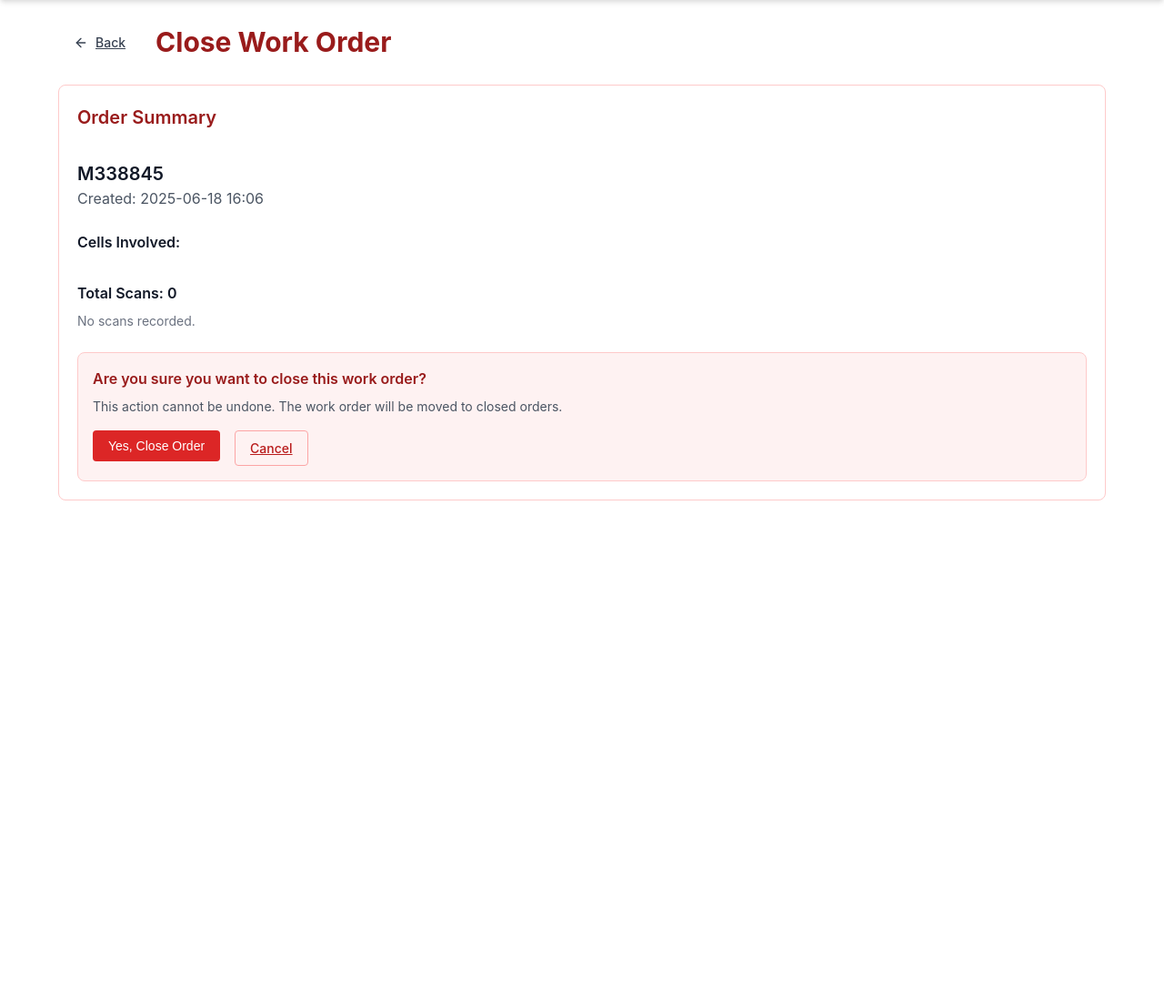
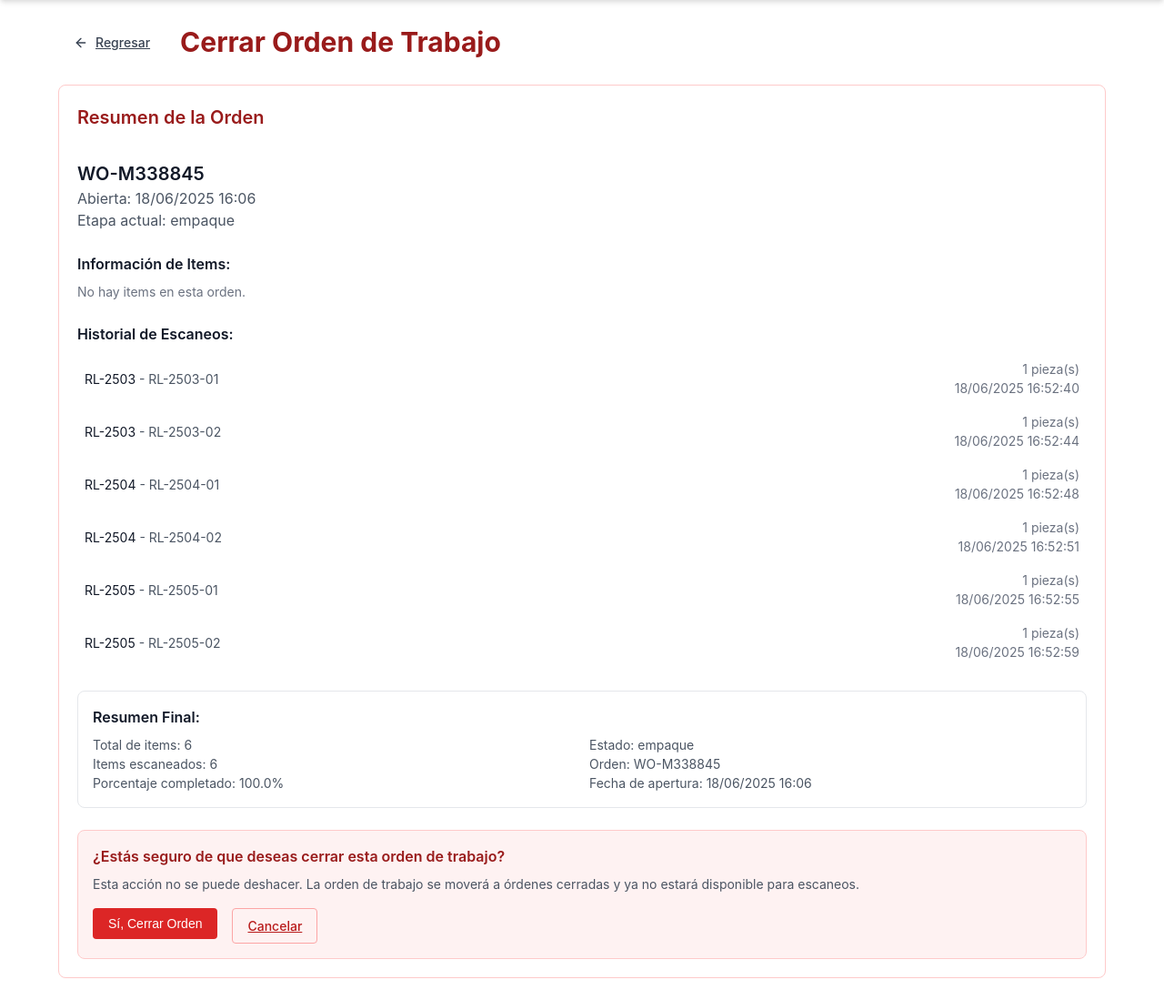
Before and after one commit to hectorrene/traceabilitySystem, a Django app: page /ordenes/15/cerrar/ in a window 1280 px wide. Shown: the part 72-1171 px from the top of the page at 91% size. Before the commit the page ends 622 px from the top, so only its background shows below. Run offline with Django 5.2, Linux system fonts and the light colour scheme; data comes from the database, SQL or seed files in the repository; both versions use the stored data as it was after the commit.

Commit message:
terminada

```diff
--- a/system/templates/system/activeWorkOrdersDetail.html
+++ b/system/templates/system/activeWorkOrdersDetail.html
@@ -1,6 +1,6 @@
 {% extends 'system/base.html' %}
 
-{% block title %}Receipts - {{ work_order.number }}{% endblock %}
+{% block title %} Detalles - {{ work_order.number }}{% endblock %}
 
 {% block content %}
 <div class="space-y">
@@ -12,7 +12,7 @@
             </svg>
             Regresar
         </a>
-        <h1 class="page-title">Receipts - WO-{{ work_order.number }}</h1>
+        <h1 class="page-title"> Detalles - WO-{{ work_order.number }}</h1>
     </div>
 
     <div class="grid grid-cols-2">
--- a/system/templates/system/closeOrder.html
+++ b/system/templates/system/closeOrder.html
@@ -1,6 +1,6 @@
 {% extends 'system/base.html' %}
 
-{% block title %}Close Work Order{% endblock %}
+{% block title %}Cerrar Orden de Trabajo{% endblock %}
 
 {% block content %}
 <div class="space-y">
@@ -10,56 +10,132 @@
                 <line x1="19" y1="12" x2="5" y2="12"></line>
                 <polyline points="12 19 5 12 12 5"></polyline>
             </svg>
-            Back
+            Regresar
         </a>
-        <h1 class="page-title">Close Work Order</h1>
+        <h1 class="page-title">Cerrar Orden de Trabajo</h1>
     </div>
 
     <div class="card">
         <div class="card-header">
-            <h2 class="card-title">Order Summary</h2>
+            <h2 class="card-title">Resumen de la Orden</h2>
         </div>
         <div class="card-content">
             <div class="space-y">
                 <div>
-                    <h3 class="text-xl font-semibold">{{ work_order.number }}</h3>
-                    <p class="text-gray-600">Created: {{ work_order.pub_date|date:'Y-m-d H:i' }}</p>
+                    <h3 class="text-xl font-semibold">WO-{{ work_order.number }}</h3>
+                    <p class="text-gray-600">Abierta: {{ work_order.pub_date|date:'d/m/Y H:i' }}</p>
+                    <p class="text-gray-600">Etapa actual: <span class="capitalize">{{ work_order.current_stage }}</span></p>
                 </div>
 
                 <div>
-                    <h4 class="font-semibold mb-2">Cells Involved:</h4>
-                    <div class="flex flex-wrap gap-2">
-                        {% for cell in work_order_items.cells %}
-                        <span class="badge badge-outline">{{ cell }}</span>
+                    <h4 class="font-semibold mb-2">Información de Items:</h4>
+                    {% with work_order_items=work_order.workorderitems_set.all %}
+                    <div class="space-y-2">
+                        {% for wo_item in work_order_items %}
+                        <div class="bg-gray-50 p-3 rounded">
+                            <div class="flex justify-between items-start">
+                                <div>
+                                    <p class="font-medium">{{ wo_item.items.part_number }}</p>
+                                    <p class="text-sm text-gray-600">{{ wo_item.items.description }}</p>
+                                    <p class="text-sm text-gray-600">Número serializado: {{ wo_item.serialized_part_number }}</p>
+                                </div>
+                                <div class="text-right">
+                                    <p class="text-sm font-medium">Cantidad: {{ wo_item.quantity }}</p>
+                                    {% with scanned_count=wo_item.scans_set.count %}
+                                    <p class="text-sm {% if scanned_count >= 1 %}text-green-600{% else %}text-red-600{% endif %}">
+                                        Escaneado: {{ scanned_count }}/1
+                                    </p>
+                                    {% endwith %}
+                                </div>
+                            </div>
+
+                            <!-- Mostrar celdas asignadas para este item -->
+                            <div class="mt-2">
+                                <p class="text-xs text-gray-500 mb-1">Celdas asignadas:</p>
+                                <div class="flex flex-wrap gap-1">
+                                    {% for cell in wo_item.items.cells.all %}
+                                    <span class="badge badge-outline text-xs">{{ cell.work_cell }} ({{ cell.lineType }})</span>
+                                    {% endfor %}
+                                </div>
+                            </div>
+                        </div>
+                        {% empty %}
+                        <p class="text-sm text-gray-500">No hay items en esta orden.</p>
+                        {% endfor %}
+                    </div>
+                    {% endwith %}
+                </div>                <!-- Mostrar historial de escaneos -->
+                <div>
+                    <h4 class="font-semibold mb-2">Historial de Escaneos:</h4>
+                    <div class="space-y-1 max-h-60 overflow-y-auto">
+                        {% if all_scans %}
+                            {% for scan in all_scans %}
+                            <div class="flex justify-between items-center text-sm bg-green-50 p-2 rounded border-l-4 border-green-400">
+                                <div>
+                                    <span class="font-medium">{{ scan.items.part_number }}</span>
+                                    <span class="text-gray-600">- {{ scan.workOrderItems.serialized_part_number }}</span>
+                                </div>
+                                <div class="text-right text-xs text-gray-500">
+                                    <p>{{ scan.scanned_items }} pieza(s)</p>
+                                    <p>{{ scan.timestamp|date:'d/m/Y H:i:s' }}</p>
+                                </div>
+                            </div>
+                            {% endfor %}
+                        {% else %}
+                        <p class="text-sm text-gray-500 p-2">No hay escaneos registrados.</p>
+                        {% endif %}
+                    </div>
+                </div>
+
+                <!-- Verificar si hay errores -->
+                {% with order_errors=work_order.errors_set.all %}
+                {% if order_errors %}
+                <div>
+                    <h4 class="font-semibold mb-2 text-yellow-700">Errores Registrados:</h4>
+                    <div class="space-y-1">
+                        {% for error in order_errors %}
+                        <div class="text-sm bg-yellow-50 p-2 rounded border-l-4 border-yellow-400">
+                            <p class="font-medium text-yellow-800">{{ error.get_error_display|default:error.error }}</p>
+                            <p class="text-yellow-700">{{ error.description }}</p>
+                            <p class="text-xs text-yellow-600">{{ error.pub_date|date:'d/m/Y H:i:s' }}</p>
+                        </div>
                         {% endfor %}
                     </div>
                 </div>
-
-                <div>
-                    <h4 class="font-semibold mb-2">Total Scans: {{ work_order.scans|length }}</h4>
-                    <div class="space-y">
-                        {% for scan in work_order.scans %}
-                        <div class="flex justify-between items-center text-sm bg-gray-50 p-2 rounded">
-                            <span>{{ scan.cell }} - {{ scan.part_number }}</span>
-                            <span>{{ scan.scanned_pieces }} pieces at {{ scan.timestamp }}</span>
+                {% endif %}
+                {% endwith %}                <!-- Resumen final -->
+                <div class="bg-blue-50 border border-blue-200 rounded-lg p-4">
+                    <h4 class="font-semibold text-blue-800 mb-2">Resumen Final:</h4>
+                    <div class="grid grid-cols-2 gap-4 text-sm">
+                        <div>
+                            <p class="text-gray-600">Total de items: <span class="font-medium">{{ total_items }}</span></p>
+                            <p class="text-gray-600">Items escaneados: <span class="font-medium">{{ total_scanned }}</span></p>
+                            <p class="text-gray-600">Porcentaje completado: <span class="font-medium">{{ completion_percentage|floatformat:1 }}%</span></p>
                         </div>
-                        {% empty %}
-                        <p class="text-sm text-gray-500">No scans recorded.</p>
-                        {% endfor %}
+                        <div>
+                            <p class="text-gray-600">Estado: <span class="capitalize font-medium">{{ work_order.current_stage }}</span></p>
+                            <p class="text-gray-600">Orden: <span class="font-medium">WO-{{ work_order.number }}</span></p>
+                            <p class="text-gray-600">Fecha de apertura: <span class="font-medium">{{ work_order.pub_date|date:'d/m/Y H:i' }}</span></p>
+                        </div>
                     </div>
                 </div>
 
+                <!-- Confirmación de cierre -->
                 <div class="bg-red-50 border border-red-200 rounded-lg p-4">
-                    <h4 class="font-semibold text-red-800 mb-2">Are you sure you want to close this work order?</h4>
+                    <h4 class="font-semibold text-red-800 mb-2">¿Estás seguro de que deseas cerrar esta orden de trabajo?</h4>
                     <p class="text-sm text-gray-600 mb-4">
-                        This action cannot be undone. The work order will be moved to closed orders.
+                        Esta acción no se puede deshacer. La orden de trabajo se moverá a órdenes cerradas y ya no estará disponible para escaneos.
                     </p>
                     <div class="flex gap-4">
                         <form method="post" action="{% url 'confirm_close_order' order_id=work_order.id %}">
                             {% csrf_token %}
-                            <button type="submit" class="btn btn-primary">Yes, Close Order</button>
+                            <button type="submit" class="btn btn-primary" onclick="return confirm('¿Confirmas el cierre definitivo de la orden WO-{{ work_order.number }}?')">
+                                Sí, Cerrar Orden
+                            </button>
                         </form>
-                        <a href="{% url 'activeWorkOrdersDetail' order_id=work_order.id %}" class="btn btn-outline">Cancel</a>
+                        <a href="{% url 'activeWorkOrdersDetail' order_id=work_order.id %}" class="btn btn-outline">
+                            Cancelar
+                        </a>
                     </div>
                 </div>
             </div>
--- a/system/views.py
+++ b/system/views.py
@@ -14,9 +14,11 @@
 from django.core.paginator import Paginator
 import datetime, json
 
+# grupos de usuario que pueden accesar a la pestaña de añadir
 def user_in_allowed_groups(user):
     return user.groups.filter(name__in=['admin', 'ingenieros']).exists()
 
+# Muestra la página si un usuario sin acceso se quiere meter a una pagina
 def noAccess(request):
     """Página que se muestra cuando no tiene permisos"""
     return render(request, 'system/sin_permisos.html', status=403)
@@ -200,7 +202,7 @@
 
 # Detalles de ordenes de trabajo cerradas
 class closedOrdersDetailView(DetailView):
-    model = WorkOrderItems
+    model = WorkOrders
     template_name = 'system/closedOrderDetails.html'
     context_object_name = 'orders'
 
@@ -209,8 +211,28 @@
 
     def get_context_data(self, **kwargs):
         context = super().get_context_data(**kwargs)
-        work_order_items = WorkOrderItems.objects.filter(workorders=self.object).select_related('items')
-        context['scans'] = Scans.objects.filter(workOrderItems__in=work_order_items)
+        # Obtener todos los items de la orden con sus detalles
+        work_order_items = WorkOrderItems.objects.filter(
+            workorders=self.object
+        ).select_related('items')
+
+        # Obtener todos los scans organizados por item
+        scans_by_item = {}
+        total_scans = 0
+        for item in work_order_items:
+            item_scans = Scans.objects.filter(
+                workOrderItems=item
+            ).select_related('items').order_by('-timestamp')
+            scans_by_item[item.id] = item_scans
+            total_scans += item_scans.count()
+
+        # Agregar al contexto
+        context.update({
+            'work_order_items': work_order_items,
+            'scans_by_item': scans_by_item,
+            'total_scans': total_scans,
+            'cells': self.object.cells.all(),  # Todas las celdas asignadas a la orden
+        })
         return context
 
 # Todos los numeros de parte
@@ -357,13 +379,12 @@
         expected_count = 1
         total_items += expected_count
         total_scanned += min(scanned_count, expected_count)
-
         progress_data.append({
             'item': item,
             'scanned': scanned_count,
             'expected': expected_count,
             'completed': scanned_count >= expected_count,
-            'cells_assigned': list(item.items.cells.values('work_cell', 'lineType'))
+            'cells_assigned': list(work_order.cells.values('work_cell', 'lineType'))  # Solo las celdas de la orden de trabajo
         })
 
     # Verificar si se puede avanzar a la siguiente etapa
@@ -415,22 +436,33 @@
                 serialized_part_number=scanned_part
             )
         except WorkOrderItems.DoesNotExist:
-            # Error: Esta pieza no pertenece a esta orden de trabajo
+            # Intentar encontrar el número de parte base del número serializado
+            base_part_number = scanned_part.split('-')[0] if '-' in scanned_part else scanned_part
+            try:
+                scanned_item = Items.objects.get(part_number=base_part_number)
+            except Items.DoesNotExist:
+                return JsonResponse({
+                    'success': False,
+                    'error': 'Número de parte no encontrado en la orden',
+                    'error_type': 'invalid_part'
+                })
+            # Usar mensaje del modelo
+            error_msg = dict(Errors.ERROR_CHOICES).get('wrong_work_order', 'Error de orden')
             Errors.objects.create(
                 workorders=work_order,
-                items_id=1,  # Necesitarás ajustar esto
+                items=scanned_item,
                 error='wrong_work_order',
                 description=f'Pieza escaneada: {scanned_part} no pertenece a WO-{work_order.number}'
             )
             return JsonResponse({
                 'success': False,
-                'error': 'Esta pieza no pertenece a esta orden de trabajo',
+                'error': f'{error_msg}: {scanned_part}',
                 'error_type': 'wrong_work_order'
             })
 
         # Verificar que la pieza puede estar en esta celda (routing correcto)
         if not work_order_item.items.cells.filter(lineType=work_order.current_stage).exists():
-            # Error: Esta pieza no debería estar aún en esta celda
+            error_msg = dict(Errors.ERROR_CHOICES).get('wrong_cell', 'Error de celda')
             Errors.objects.create(
                 workorders=work_order,
                 items=work_order_item.items,
@@ -439,7 +471,7 @@
             )
             return JsonResponse({
                 'success': False,
-                'error': 'Esta pieza no debería estar aún en esta celda',
+                'error': f'{error_msg}: {scanned_part} en {work_order.current_stage}',
                 'error_type': 'wrong_cell'
             })
 
@@ -450,7 +482,7 @@
         ).first()
 
         if existing_scan:
-            # Error: Esta pieza ya fue ingresada
+            error_msg = dict(Errors.ERROR_CHOICES).get('already_entered', 'Ya ingresada')
             Errors.objects.create(
                 workorders=work_order,
                 items=work_order_item.items,
@@ -459,7 +491,7 @@
             )
             return JsonResponse({
                 'success': False,
-                'error': 'Esta pieza ya fue ingresada',
+                'error': f'{error_msg}: {scanned_part} en {work_order.current_stage}',
                 'error_type': 'already_entered'
             })
 
@@ -540,8 +572,28 @@
     if scanned_items < total_items:
         messages.error(request, 'Debes escanear todas las piezas antes de cerrar')
         return redirect('activeWorkOrdersDetail', order_id=order_id)
+      # Obtener todos los items y sus escaneos
+    work_order_items = WorkOrderItems.objects.filter(workorders=work_order).select_related('items')
+    all_scans = []
+    total_items = 0
+    total_scanned = 0
 
-    return render(request, 'system/closeOrder.html', {'work_order': work_order})
+    for item in work_order_items:
+        scans = Scans.objects.filter(workOrderItems=item).select_related('items').order_by('-timestamp')
+        all_scans.extend(scans)
+        total_items += 1  # Cada item serializado cuenta como 1
+        if scans.exists():
+            total_scanned += 1
+
+    context = {
+        'work_order': work_order,
+        'all_scans': all_scans,
+        'work_order_items': work_order_items,
+        'total_items': total_items,
+        'total_scanned': total_scanned,
+        'completion_percentage': (total_scanned / total_items * 100) if total_items > 0 else 0
+    }
+    return render(request, 'system/closeOrder.html', context)
 
 def confirm_close_order_view(request, order_id):
     """Confirmar cierre de orden"""
```
Also changed, not shown: system/templates/system/closedOrderDetails.html (+27 -28 lines), system/templatetags/custom_filters.py (added, +7 -0 lines), db.sqlite3, system/templatetags/__init__.py (added).
